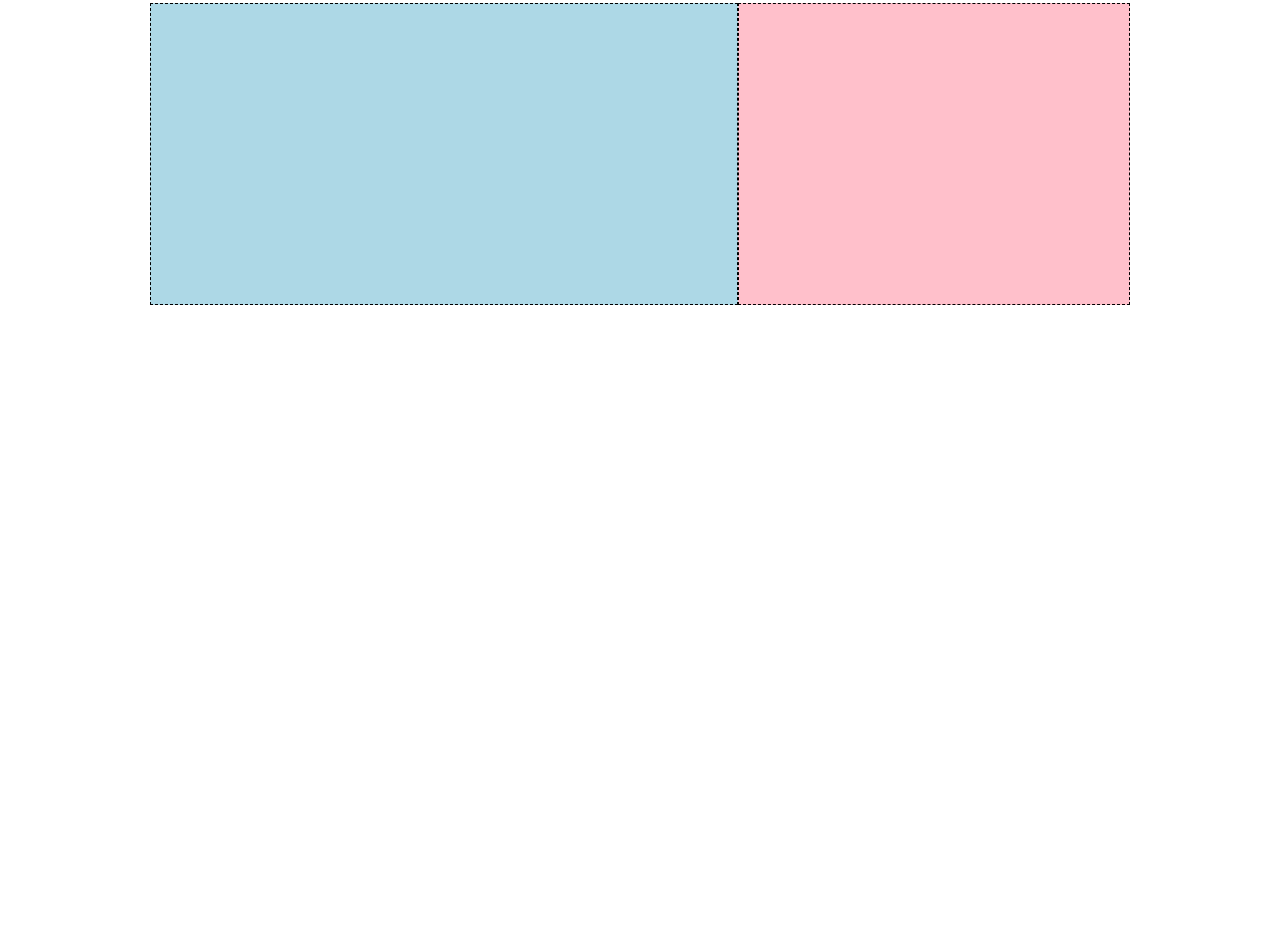
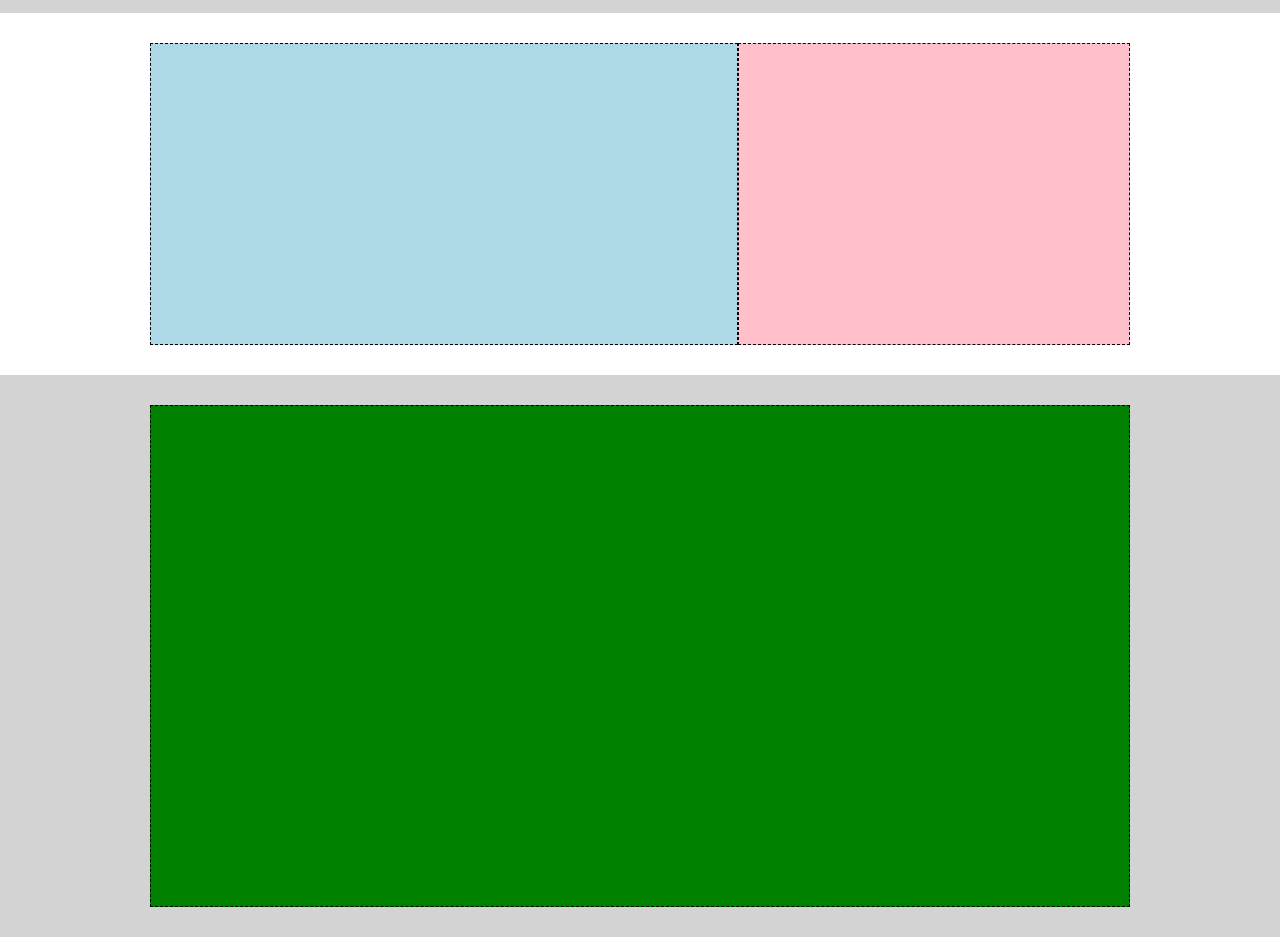
Before and after one commit to luigicaiaffa/htmlcss-struttura-discord, a plain HTML site: page index.html in a window 1280 px wide. Shown: the part 1063-2000 px from the top of the page. Before the commit the page ends 1398 px from the top, so only its background shows below. Drawn offline with Linux system fonts and the light colour scheme.

Commit message:
add section correction

```diff
--- a/css/style.css
+++ b/css/style.css
@@ -13,11 +13,6 @@
   padding: 0 10px;
   width: 1000px;
   max-width: 100%;
-}
-
-/* DEBUG */
-#gray {
-  background-color: lightgrey;
 }
 
 /* PAGE HEADER */
@@ -61,10 +56,15 @@
 
 .first-block {
   /* DEBUG */
-  padding: 100px;
+  padding: 120px;
 }
 
 /* MAIN SECTION */
+
+#bg-gray {
+  /* DEBUG */
+  background-color: lightgrey;
+}
 
 .main-section {
   padding: 30px;
@@ -93,3 +93,16 @@
 }
 
 /* LAST SECTION */
+
+.last-section {
+  /* DEBUG */
+  padding: 30px;
+  background-color: lightgrey;
+}
+
+.last-block {
+  /* DEBUG */
+  padding: 250px;
+  background-color: green;
+  border: 1px dashed black;
+}
--- a/index.html
+++ b/index.html
@@ -43,7 +43,7 @@
       </section>
 
       <!-- MAIN SECTION 2 -->
-      <section class="main-section" id="gray">
+      <section class="main-section" id="bg-gray">
         <div class="container">
           <div class="sm-block"></div>
           <div class="lg-block"></div>
@@ -59,9 +59,9 @@
       </section>
 
       <!-- LAST SECTION -->
-      <section class="last-section" id="gray">
+      <section class="last-section">
         <div class="container">
-          <div></div>
+          <div class="last-block"></div>
         </div>
       </section>
     </main>
```
